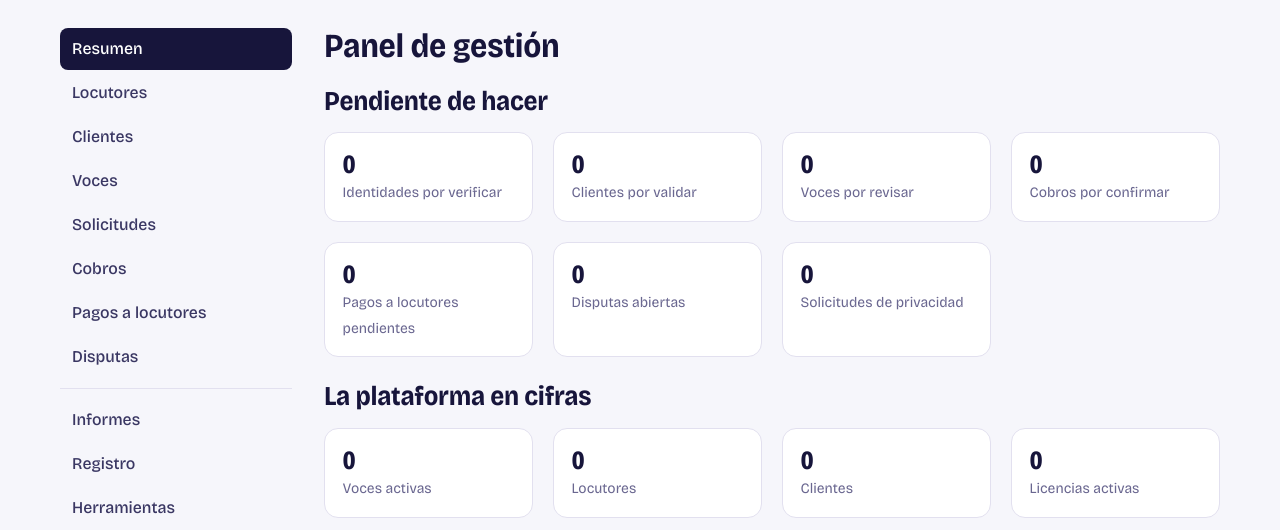
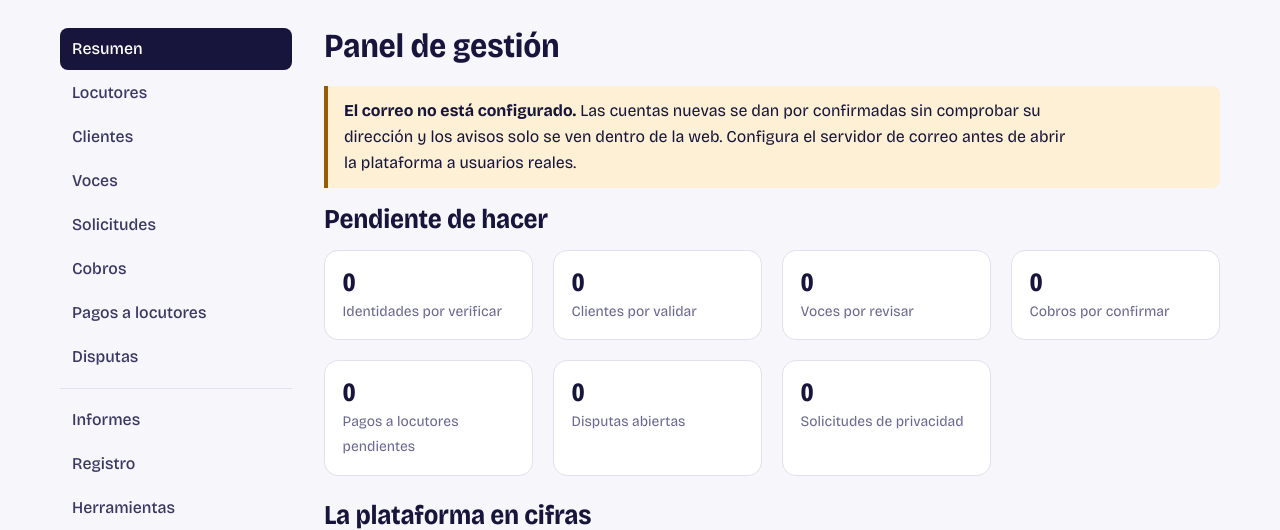
Before and after one commit to nachofga/Todaslasvoces, a Django app: page /gestion/ in a window 1280 px wide. Shown: the part 98-628 px from the top of the page. Run offline with Django 5.2, Linux system fonts and the light colour scheme; the visitor is signed in with stand-in values (Sample User, id 1); data comes from the database, SQL or seed files in the repository; data that the repository does not hold is empty.

Commit message:
Cuentas utilizables mientras el correo no está configurado, con aviso a gestión
Co-Authored-By: Claude Fable 5.2 <noreply@anthropic.com>
Claude-Session: https://claude.ai/code/session_01Pbrii8FKRLnQ3b4znxaiSg

```diff
--- a/config/settings.py
+++ b/config/settings.py
@@ -178,6 +178,9 @@ if env("EMAIL_HOST"):
     EMAIL_TIMEOUT = 15
 else:
     EMAIL_BACKEND = "django.core.mail.backends.console.EmailBackend"
+# Sin servidor de correo no se puede confirmar ninguna dirección: las cuentas nuevas
+# se dan por confirmadas para poder probar, y gestión ve un aviso en su panel.
+TLV_EMAIL_CONFIGURED = bool(env("EMAIL_HOST"))
 DEFAULT_FROM_EMAIL = env("DEFAULT_FROM_EMAIL") or "Todas las Voces <no-responder@todaslasvoces.local>"
 SERVER_EMAIL = DEFAULT_FROM_EMAIL
 
--- a/tlv/context.py
+++ b/tlv/context.py
@@ -13,4 +13,5 @@ def site(request):
         "SITE_URL": settings.TLV_SITE_URL,
         "ENGINE_SIMULATED": engine_name() == "simulated",
         "unread_count": unread,
+        "EMAIL_CONFIGURED": settings.TLV_EMAIL_CONFIGURED,
     }
--- a/tlv/templates/tlv/staff/home.html
+++ b/tlv/templates/tlv/staff/home.html
@@ -3,6 +3,7 @@
 {% block title %}{% trans "Gestión" %}{% endblock %}
 {% block app %}
 <div class="page-head"><h1>{% trans "Panel de gestión" %}</h1></div>
+{% if not EMAIL_CONFIGURED %}<div class="note warn"><p><b>{% trans "El correo no está configurado." %}</b> {% trans "Las cuentas nuevas se dan por confirmadas sin comprobar su dirección y los avisos solo se ven dentro de la web. Configura el servidor de correo antes de abrir la plataforma a usuarios reales." %}</p></div>{% endif %}
 <h2>{% trans "Pendiente de hacer" %}</h2>
 <div class="grid g4">
   <a class="stat {% if queue.identities %}alert{% endif %}" href="{% url 'staff_talents' %}?estado=submitted"><b>{{ queue.identities }}</b><span>{% trans "Identidades por verificar" %}</span></a>
--- a/tlv/views/auth.py
+++ b/tlv/views/auth.py
@@ -27,6 +27,12 @@ EMAIL_SALT = "tlv-confirmar-correo"
 
 
 def send_verification(request, user):
+    if not settings.TLV_EMAIL_CONFIGURED:
+        if not user.email_verified:
+            user.email_verified_at = timezone.now()
+            user.save(update_fields=["email_verified_at"])
+            ledger.record("account.email_verified", user, automatic=True, reason="sin servidor de correo")
+        return
     token = signing.dumps({"u": user.pk, "e": user.email}, salt=EMAIL_SALT)
     link = settings.TLV_SITE_URL + reverse("verify_email", args=[token])
     with translation.override(user.language):
@@ -59,7 +65,7 @@ def signup_talent(request):
             ledger.record("account.created", user, role="talent", terms=True, adult_statement=True, ip=client_ip(request))
         send_verification(request, user)
         auth_login(request, user)
-        messages.success(request, _("Cuenta creada. Te hemos enviado un correo para confirmarla."))
+        messages.success(request, _("Cuenta creada. Te hemos enviado un correo para confirmarla.") if settings.TLV_EMAIL_CONFIGURED else _("Cuenta creada."))
         return redirect("talent_home")
     return render(request, "tlv/auth/signup_form.html", {"form": form, "kind": "talent"})
 
@@ -81,7 +87,7 @@ def signup_client(request):
         notify_staff(N_("Nuevo cliente pendiente de validar: %(name)s"), "", "/gestion/clientes/", name=d["company_name"])
         send_verification(request, user)
         auth_login(request, user)
-        messages.success(request, _("Cuenta creada. Te hemos enviado un correo para confirmarla."))
+        messages.success(request, _("Cuenta creada. Te hemos enviado un correo para confirmarla.") if settings.TLV_EMAIL_CONFIGURED else _("Cuenta creada."))
         return redirect("client_home")
     return render(request, "tlv/auth/signup_form.html", {"form": form, "kind": "client"})
 
```
Also changed, not shown: tlv/tests/base.py (+1 -1 lines), tlv/tests/test_web.py (+14 -0 lines), README.md, tlv/locale/en/LC_MESSAGES/django.po, 1 other file.
